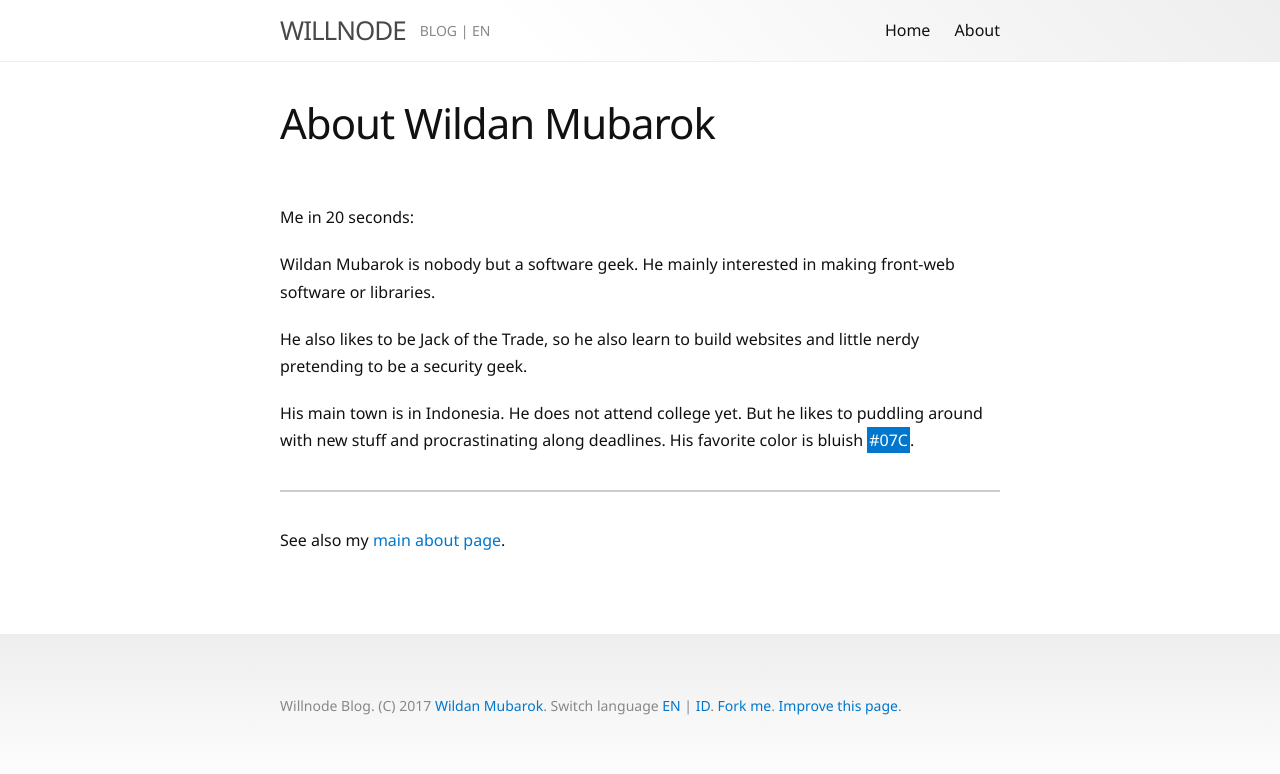
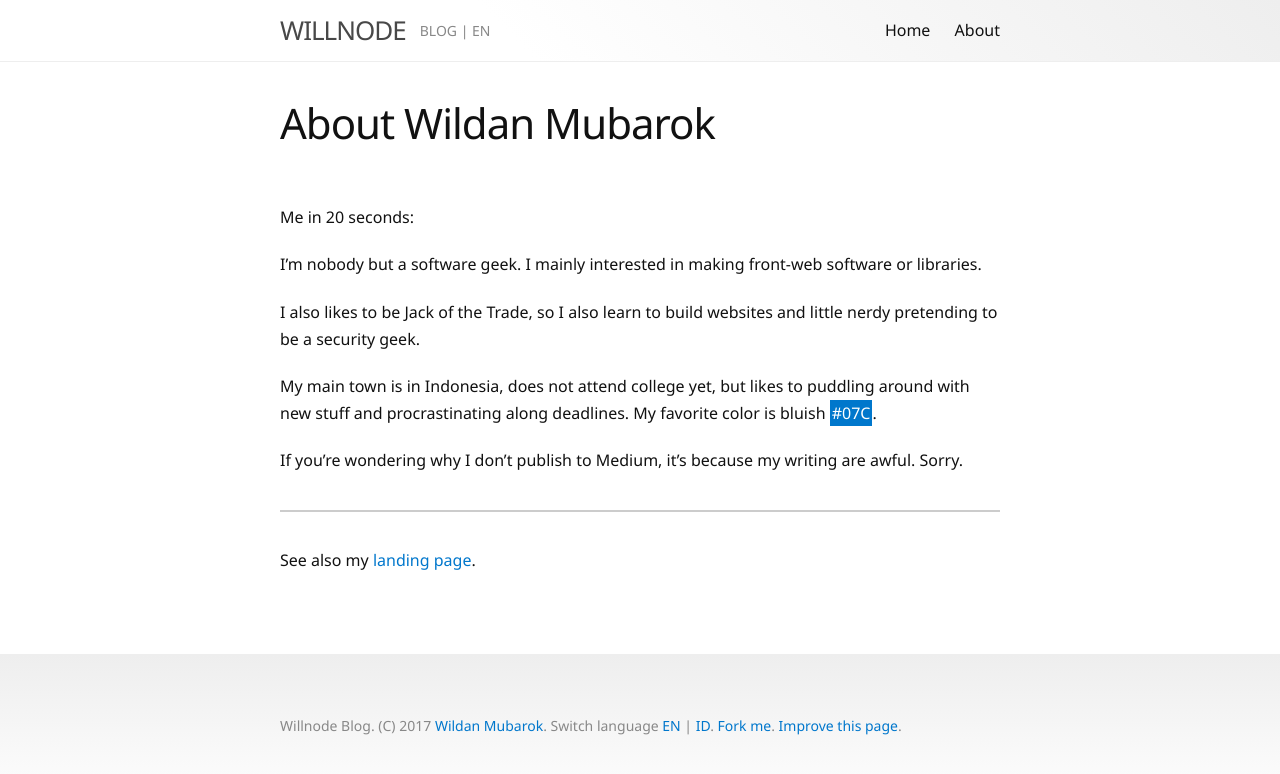
Before and after one commit to willnode/blog, a Jekyll site: the page built from en/about.md, in a window 1280 px wide. Shown: the top 774 px of the page. Built offline with Jekyll 4.4.1, drawn with Linux system fonts in a browser that asks for light colours.

```diff
--- a/en/about.md
+++ b/en/about.md
@@ -7,12 +7,14 @@ categories: ['en']
 
 Me in 20 seconds:
 
-Wildan Mubarok is nobody but a software geek. He mainly interested in making front-web software or libraries.
+I'm nobody but a software geek. I mainly interested in making front-web software or libraries.
 
-He also likes to be Jack of the Trade, so he also learn to build websites and little nerdy pretending to be a security geek.
+I also likes to be Jack of the Trade, so I also learn to build websites and little nerdy pretending to be a security geek.
 
-His main town is in Indonesia. He does not attend college yet. But he likes to puddling around with new stuff and procrastinating along deadlines. His favorite color is bluish <span style="color: white; background-color: #07c; padding: 2px">#07C</span>.
+My main town is in Indonesia, does not attend college yet, but likes to puddling around with new stuff and procrastinating along deadlines. My favorite color is bluish <span style="color: white; background-color: #07c; padding: 2px">#07C</span>.
+
+If you're wondering why I don't publish to Medium, it's because my writing are awful. Sorry.
 
 ***
 
-See also my [main about page](http://wellosoft.net/about).
+See also my [landing page](https://wellosoft.net/).
```
Also changed, not shown: en/_posts/2018-01-28-my-passion.md (added, +61 -0 lines), id/_posts/2018-01-18-teknik-hosting-gratis-2018.md (+1 -1 lines), id/_posts/2018-01-20-kebanyakan-liburan.md (added, +51 -0 lines), id/about.md (+1 -3 lines).
